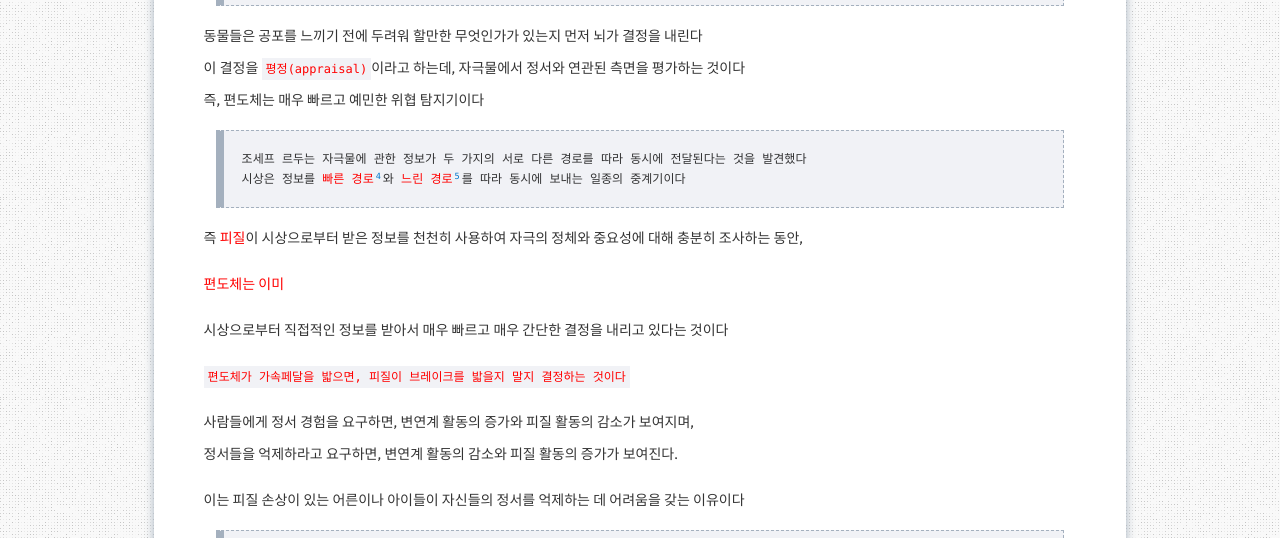
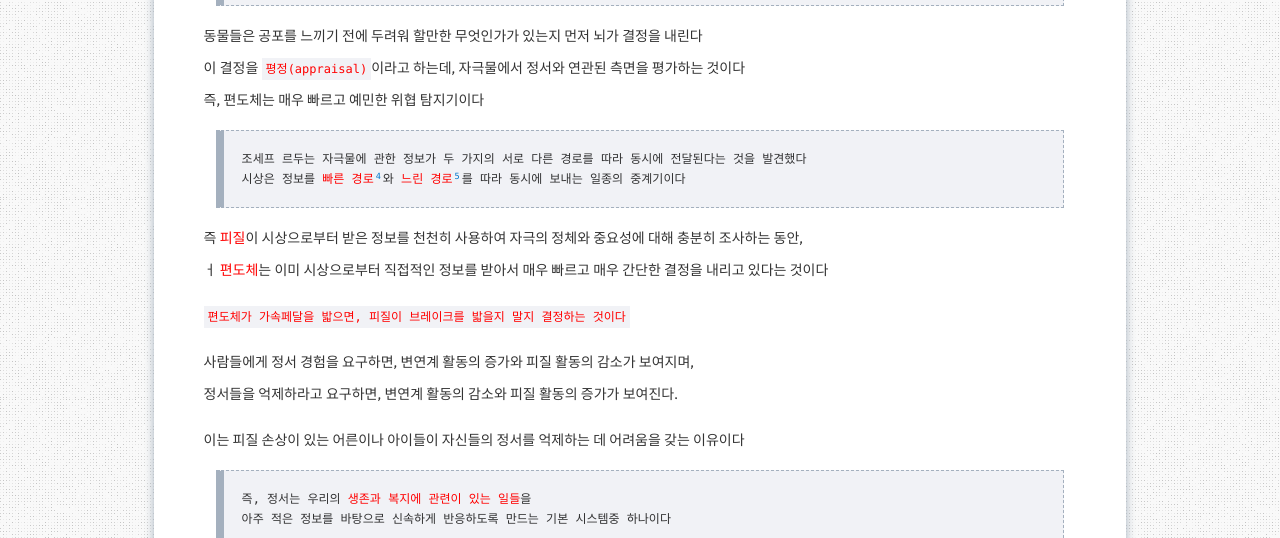
Before and after one commit to aristohyun/aristohyun.github.io, a Jekyll site: the page built from _posts/2021-09-01-psychology_08.md, in a window 1280 px wide and 900 px high, scrolled down 3801 px, cut to the strip 0-538 px from the top of the window. Built offline with Jekyll 4.4.1, drawn with Linux system fonts in a browser that asks for light colours; comment, search, counter and statistics services are not loaded.

```diff
--- a/_posts/2021-09-01-psychology_08.md
+++ b/_posts/2021-09-01-psychology_08.md
@@ -96,7 +96,7 @@ redirect_from:
 > 시상은 정보를 <red>빠른 경로</red>[^fast]와 <red>느린 경로</red>[^slow]를 따라 동시에 보내는 일종의 중계기이다
 
 즉 <red>피질</red>이 시상으로부터 받은 정보를 천천히 사용하여 자극의 정체와 중요성에 대해 충분히 조사하는 동안,
- <red>편도체는 이미</red> 시상으로부터 직접적인 정보를 받아서 매우 빠르고 매우 간단한 결정을 내리고 있다는 것이다
+ㅓ <red>편도체</red>는 이미 시상으로부터 직접적인 정보를 받아서 매우 빠르고 매우 간단한 결정을 내리고 있다는 것이다
 
 `편도체가 가속페달을 밟으면, 피질이 브레이크를 밟을지 말지 결정하는 것이다`
 
```
